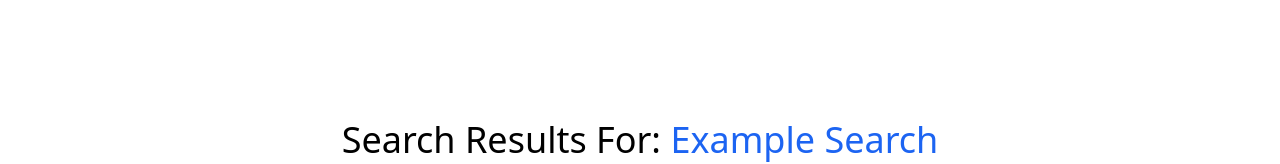
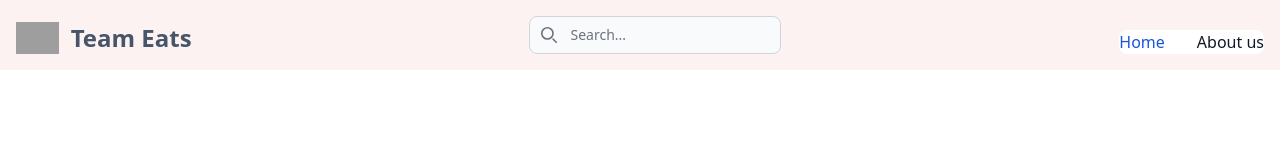
Before and after one commit to team-eats/team-eats, a Next.js app in the folder frontend/: page /search in a window 1280 px wide. Shown: the top 164 px of the page. Built offline with nearby package versions, Linux system fonts and the light colour scheme; grey boxes are pictures that could not be loaded.

Commit message:
sorted features on layout

```diff
--- a/frontend/src/app/(index)/page.tsx
+++ b/frontend/src/app/(index)/page.tsx
@@ -1,10 +1,11 @@
-import {Navigation} from "@/app/components/Navigation";
+'use client'
+import React from "react";
+import Layout from "../layout"
 
 export default function Home() {
     return (
 
         <>
-            <Navigation />
         <h1 className={"text-3xl font-bold underline"}>Is this thing on?</h1>
 
 
--- a/frontend/src/app/layout.tsx
+++ b/frontend/src/app/layout.tsx
@@ -1,5 +1,6 @@
 import type { Metadata } from 'next'
 import './globals.css'
+import {Navigation} from "@/app/components/Navigation";
 
 
 export const metadata: Metadata = {
@@ -15,6 +16,8 @@ export default function RootLayout(props : RootLayoutProps) {
     const { children } = props
     return (
         <html  lang="en" suppressHydrationWarning>
+        <Navigation />
+
         <body>{children}</body>
         </html>
     )
--- a/frontend/src/app/search/page.tsx
+++ b/frontend/src/app/search/page.tsx
@@ -1,4 +1,4 @@
-import {BusinessCard} from "@/app/search/BusinessCard";
+import {BusinessCard} from "@/app/components/BusinessCard";
 
 export default function results(){
     return (
```
Also changed, not shown: frontend/src/app/components/BusinessCard.tsx (renamed from frontend/src/app/search/BusinessCard.tsx).
